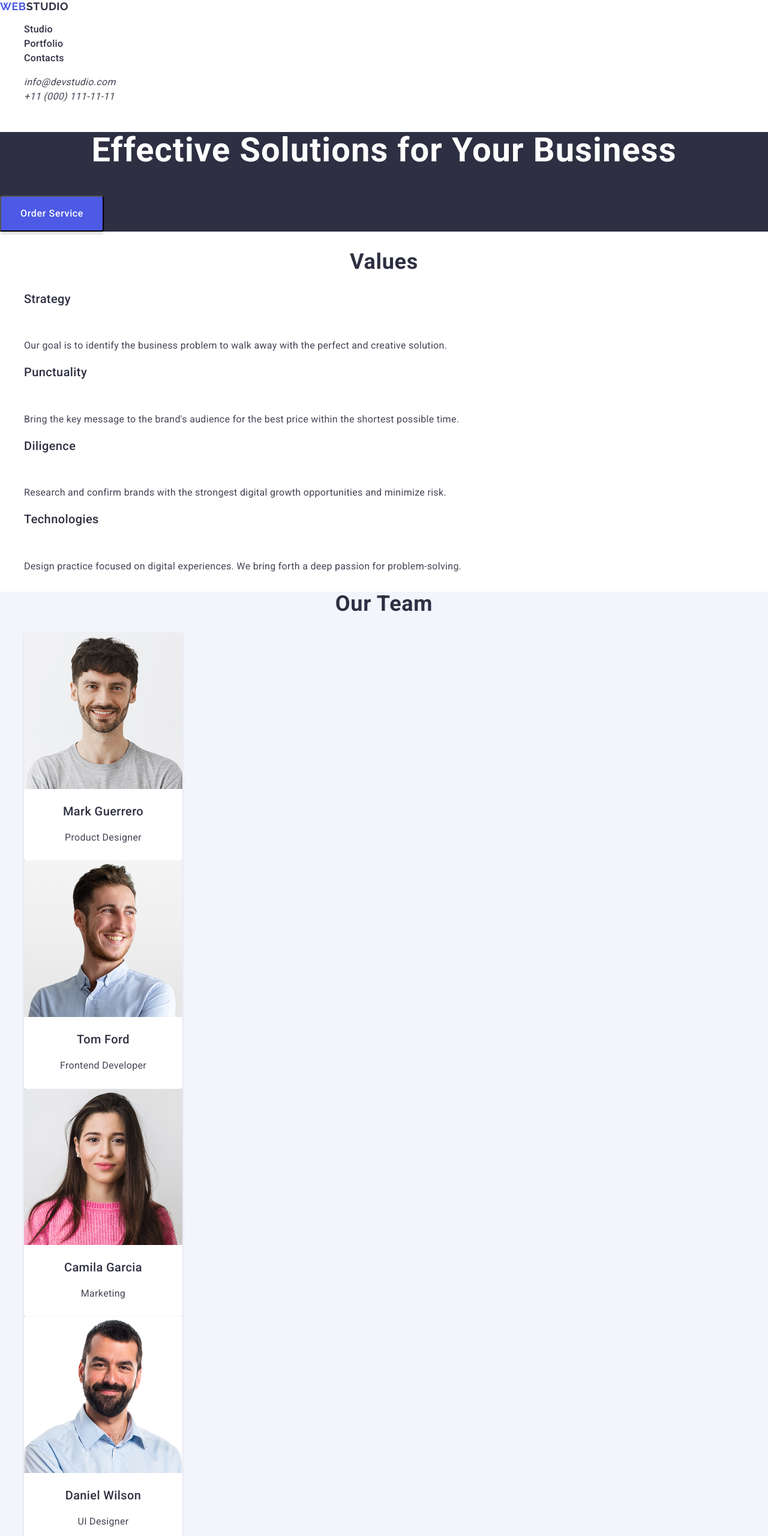
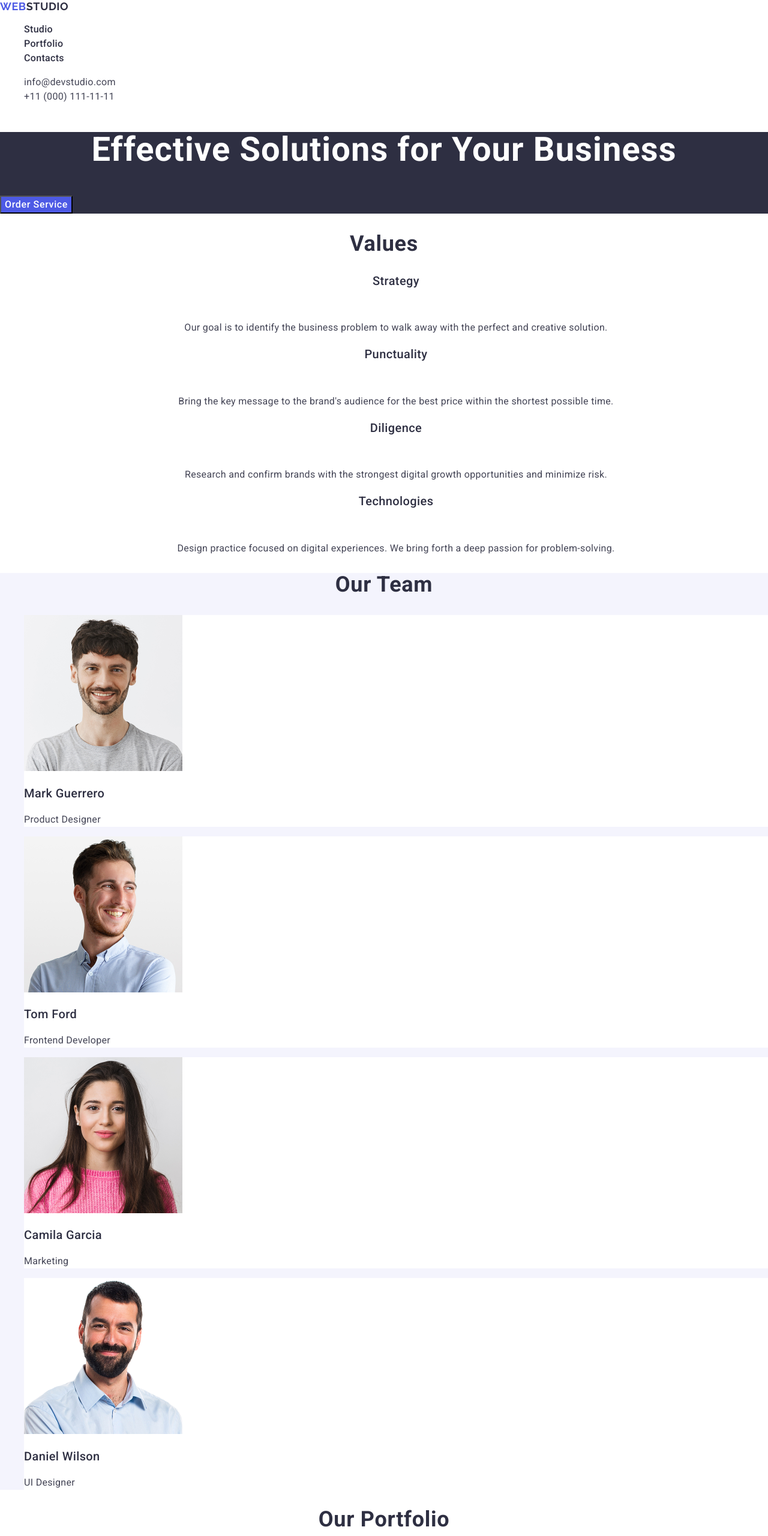
Before and after one commit to Evgeshka38/goit-markup-hw-02, a plain HTML site: page index.html in a window 1280 px wide. Shown: the top 2560 px of the page at 60% size. Drawn offline with nearby package versions, Linux system fonts and the light colour scheme.

Commit message:
Add fix homework

```diff
--- a/css/styles.css
+++ b/css/styles.css
@@ -1,5 +1,5 @@
 body {
-  font-family: "Roboto", Arial, Helvetica, sans-serif;
+  font-family: "Roboto", sans-serif;
   background: #fff;
   color: #434455;
 }
@@ -41,14 +41,14 @@ p {
   font-family: "Raleway", sans-serif;
   font-weight: 700;
   font-size: 18px;
-  line-height: 1.16667;
+  line-height: 1.17;
   letter-spacing: 0.03em;
   text-transform: uppercase;
-  color: #2e2f42;
+  color: #4d5ae5;
 }
 
-.logo span {
-  color: #4d5ae5;
+.logo-part-text {
+  color: #2e2f42;
 }
 
 .main-menu > ul > li > a {
@@ -59,8 +59,13 @@ p {
   color: #2e2f42;
 }
 
-.main-menu > ul > li > a:hover {
-  columns: #404bbf;
+.menu-item:hover,
+.menu-item:focus {
+  color: #404bbf;
+}
+
+.header-contacts {
+  font-style: normal;
 }
 
 .header-contacts a {
@@ -80,20 +85,17 @@ p {
   background: #2e2f42;
 }
 
-.header-baner h1 {
+.header-baner-title {
   font-weight: 700;
   font-size: 56px;
-  line-height: 1.07143;
+  line-height: 1.07;
   letter-spacing: 0.02em;
   text-align: center;
   color: #fff;
 }
 
-.header-baner button {
-  border-radius: 4px;
-  padding-block: 16px;
-  padding-inline: 32px;
-  box-shadow: 0 4px 4px 0 rgba(0, 0, 0, 0.15);
+.header-baner-button {
+  font-family: "Roboto", sans-serif;
   background: #4d5ae5;
   font-weight: 500;
   font-size: 16px;
@@ -103,7 +105,8 @@ p {
   cursor: pointer;
 }
 
-.header-baner button:hover {
+.header-baner-button:hover,
+.header-baner-button:focus {
   background: #404bbf;
 }
 
@@ -112,28 +115,33 @@ p {
 }
 
 .our-team li {
-  border-radius: 0 0 4px 4px;
-  padding-block: 0px 32px;
-  padding-inline: 0px;
-  width: 264px;
-  height: 380px;
-  box-shadow:
-    0 2px 1px 0 rgba(46, 47, 66, 0.08),
-    0 1px 1px 0 rgba(46, 47, 66, 0.16),
-    0 1px 6px 0 rgba(46, 47, 66, 0.08);
   background: #fff;
 }
 
-.our-team h3,
-.our-team p {
+.values-item-title,
+.values-item-text {
   text-align: center;
 }
+.values-item-text {
+  font-size: 16px;
+  line-height: 1.5;
+  letter-spacing: 0.02em;
+  color: #434455;
+}
+.our-team-title {
+  line-height: 1.11;
+  text-transform: capitalize;
+}
 
-.our-portfolio li {
-  border: 1px solid #e7e9fc;
-  width: 360px;
-  height: 420px;
+.team-item-text {
+  font-size: 16px;
 }
+
+.our-portfolio-title {
+  line-height: 1.11;
+  text-transform: capitalize;
+}
+
 .footer {
   background: #2e2f42;
 }
--- a/index.html
+++ b/index.html
@@ -28,63 +28,71 @@
       <!--header top-->
 
       <nav class="main-menu">
-        <a class="logo" href="./index.html"><span>Web</span>Studio</a>
+        <a class="logo" href="./index.html"
+          >Web<span class="logo-part-text">Studio</span></a
+        >
         <ul>
           <li>
-            <a href="#studio">Studio</a>
+            <a class="menu-item" href="./index.html">Studio</a>
           </li>
           <li>
-            <a href="#portfolio">Portfolio</a>
+            <a class="menu-item" href="">Portfolio</a>
           </li>
           <li>
-            <a href="#contacts">Contacts</a>
+            <a class="menu-item" href="">Contacts</a>
           </li>
         </ul>
       </nav>
       <address class="header-contacts">
         <ul>
-          <li><a href="mailto:info@devstudio.com">info@devstudio.com</a></li>
+          <li>
+            <a class="adress-mail" href="mailto:info@devstudio.com"
+              >info@devstudio.com</a
+            >
+          </li>
           <li><a href="tel:+110001111111">+11 (000) 111-11-11</a></li>
         </ul>
       </address>
     </header>
     <main>
       <section class="header-baner">
-        <h1>Effective Solutions for Your Business</h1>
-        <button type="button">Order Service</button>
+        <h1 class="header-baner-title">
+          Effective Solutions for Your Business
+        </h1>
+        <button class="header-baner-button" type="button">Order Service</button>
       </section>
       <!--section values-->
       <section class="values">
         <h2>Values</h2>
         <ul>
           <li>
-            <h3>Strategy</h3>
+            <h3 class="values-item-title">Strategy</h3>
             <br />
-            <p>
+            <p class="values-item-text">
               Our goal is to identify the business problem to walk away with the
               perfect and creative solution.
             </p>
           </li>
           <li>
-            <h3>Punctuality</h3>
+            <h3 class="values-item-title">Punctuality</h3>
             <br />
-            <p>
+            <p class="values-item-text">
               Bring the key message to the brand's audience for the best price
               within the shortest possible time.
             </p>
           </li>
           <li>
-            <h3>Diligence</h3>
+            <h3 class="values-item-title">Diligence</h3>
             <br />
-            <p>
+            <p class="values-item-text">
               Research and confirm brands with the strongest digital growth
               opportunities and minimize risk.
             </p>
           </li>
           <li>
-            <h3>Technologies</h3>
+            <h3 class="values-item-title">Technologies</h3>
             <br />
-            <p>
+            <p class="values-item-text">
               Design practice focused on digital experiences. We bring forth a
               deep passion for problem-solving.
             </p>
@@ -94,7 +102,7 @@
 
       <!--section Our Team-->
       <section class="our-team">
-        <h2>Our Team</h2>
+        <h2 class="our-team-title">Our Team</h2>
         <ul>
           <li>
             <img
@@ -103,8 +111,8 @@
               width="264"
             />
 
-            <h3>Mark Guerrero</h3>
-            <p>Product Designer</p>
+            <h3 class="team-item-title">Mark Guerrero</h3>
+            <p class="team-item-text">Product Designer</p>
           </li>
 
           <li>
@@ -114,8 +122,8 @@
               width="264"
             />
 
-            <h3>Tom Ford</h3>
-            <p>Frontend Developer</p>
+            <h3 class="team-item-title">Tom Ford</h3>
+            <p class="team-item-text">Frontend Developer</p>
           </li>
 
           <li>
@@ -125,8 +133,8 @@
               width="264"
             />
 
-            <h3>Camila Garcia</h3>
-            <p>Marketing</p>
+            <h3 class="team-item-title">Camila Garcia</h3>
+            <p class="team-item-text">Marketing</p>
           </li>
 
           <li>
@@ -136,51 +144,53 @@
               width="264"
             />
 
-            <h3>Daniel Wilson</h3>
-            <p>UI Designer</p>
+            <h3 class="team-item-title">Daniel Wilson</h3>
+            <p class="team-item-text">UI Designer</p>
           </li>
         </ul>
       </section>
 
       <section class="our-portfolio">
-        <h2>Our Portfolio</h2>
+        <h2 class="our-portfolio-title">Our Portfolio</h2>
         <ul>
           <li>
             <img src="./images/project1.jpg" alt="first project" width="360" />
-            <h3>Banking App</h3>
-            <p>App</p>
+            <h3 class="portfolio-item-title">Banking App</h3>
+            <p class="portfolio-item-text">App</p>
           </li>
           <li>
             <img src="./images/project2.jpg" alt="second project" width="360" />
-            <h3>Cashless Payment</h3>
-            <p>Marketing</p>
+            <h3 class="portfolio-item-title">Cashless Payment</h3>
+            <p class="portfolio-item-text">Marketing</p>
           </li>
           <li>
             <img src="./images/project3.jpg" alt="third project" width="360" />
-            <h3>Meditation App</h3>
-            <p>App</p>
+            <h3 class="portfolio-item-title">Meditation App</h3>
+            <p class="portfolio-item-text">App</p>
           </li>
           <li>
             <img src="./images/project4.jpg" alt="fourth project" width="360" />
-            <h3>Taxi Service</h3>
-            <p>Marketing</p>
+            <h3 class="portfolio-item-title">Taxi Service</h3>
+            <p class="portfolio-item-text">Marketing</p>
           </li>
           <li>
             <img src="./images/project5.jpg" alt="fifth project" width="360" />
-            <h3>Screen Illustrations</h3>
-            <p>Design</p>
+            <h3 class="portfolio-item-title">Screen Illustrations</h3>
+            <p class="portfolio-item-text">Design</p>
           </li>
           <li>
             <img src="./images/project6.jpg" alt="sixth project" width="360" />
-            <h3>Online Courses</h3>
-            <p>Marketing</p>
+            <h3 class="portfolio-item-title">Online Courses</h3>
+            <p class="portfolio-item-text">Marketing</p>
           </li>
         </ul>
       </section>
     </main>
     <footer class="footer">
-      <a class="logo" href="./index.html"><span>Web</span>Studio</a>
-      <p>
+      <a class="logo" href="./index.html"
+        >Web<span class="logo-part-text">Studio</span></a
+      >
+      <p class="footer-description">
         Increase the flow of customers and sales for your business with digital
         marketing & growth solutions.
       </p>
```
